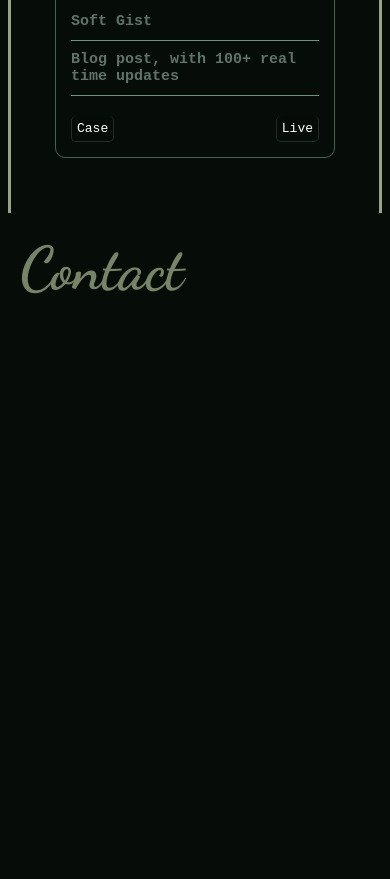
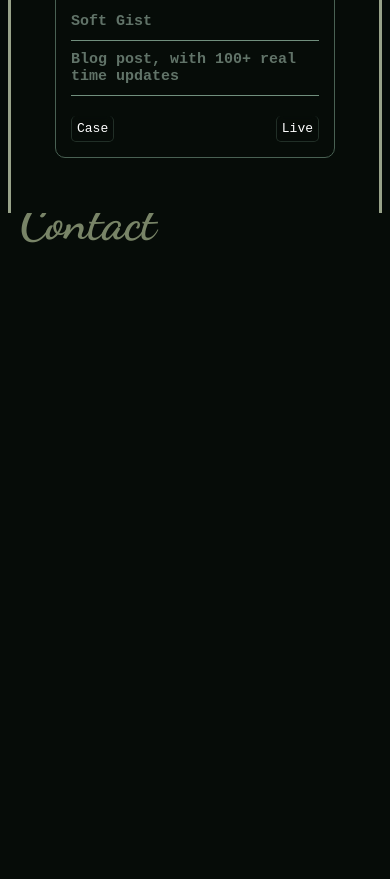
Before and after one commit to nehlzin/nehlzin.github.io, a plain HTML site: page index.html in a window 390 px wide. Shown: the part 5385-6264 px from the top of the page. Drawn offline with nearby package versions, Linux system fonts and the light colour scheme; a web font is replaced by a local one.

Commit message:
FRESH FILES

```diff
--- a/style.css
+++ b/style.css
@@ -1723,20 +1723,26 @@ footer h3 .f-logo {
   /* ***************** CONTACTS ***************** */
   /* ***************** CONTACTS ***************** */
   .contact {
-    height: 90vh;
-    width: 100%;
-    display: flex;
+    height: 100vh;
+    width: 100%;
+    display: flex;
+    flex-direction: column;
     justify-content: center;
     align-items: center;
   }
 
   .contactHeader {
-    width: auto;
-    height: auto;
+    width: 100%;
+    height: auto;
+    display: flex;
+    margin: auto;
+    padding-top: 25px;
+    /* background-color: red; */
+    position: relative;
   }
 
   .contactHeader h1 {
-    font-size: 60px;
+    font-size: 50px;
   }
 
   .contact {
```
